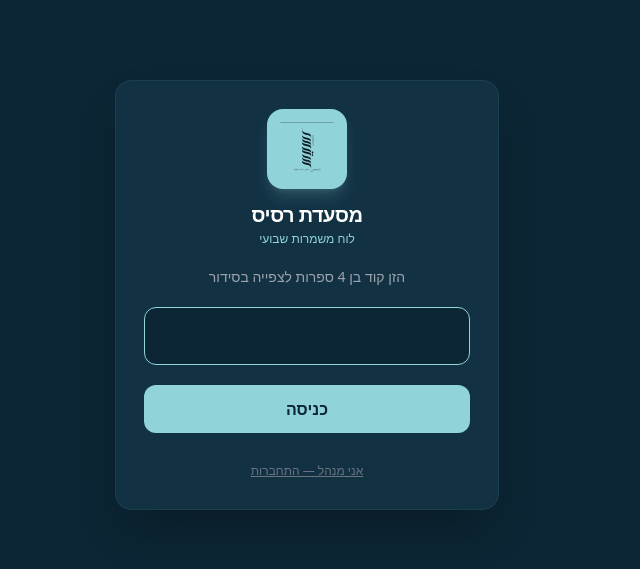
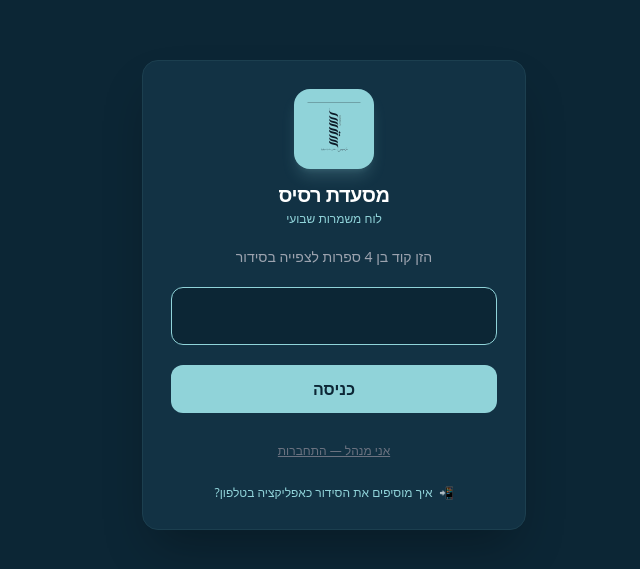
Before and after one commit to jubyuhanna-create/sedor, a Next.js app in the folder shift-schedule-app/: page /gate in a window 1280 px wide. Shown: the part 105-674 px from the top of the page, without its empty margins (396-1036 px from the left). Built offline with nearby package versions, Linux system fonts and the light colour scheme.

Commit message:
Add files via upload

```diff
--- a/shift-schedule-app/app/gate/page.jsx
+++ b/shift-schedule-app/app/gate/page.jsx
@@ -1,6 +1,7 @@
 "use client";
 import { useState } from "react";
 import { useRouter } from "next/navigation";
+import InstallGuideButton from "../../components/InstallGuideButton";
 
 export default function GatePage() {
   const router = useRouter();
@@ -83,6 +84,10 @@ export default function GatePage() {
             אני מנהל — התחברות
           </a>
         </div>
+
+        <div className="pt-1">
+          <InstallGuideButton />
+        </div>
       </form>
     </div>
   );
```
